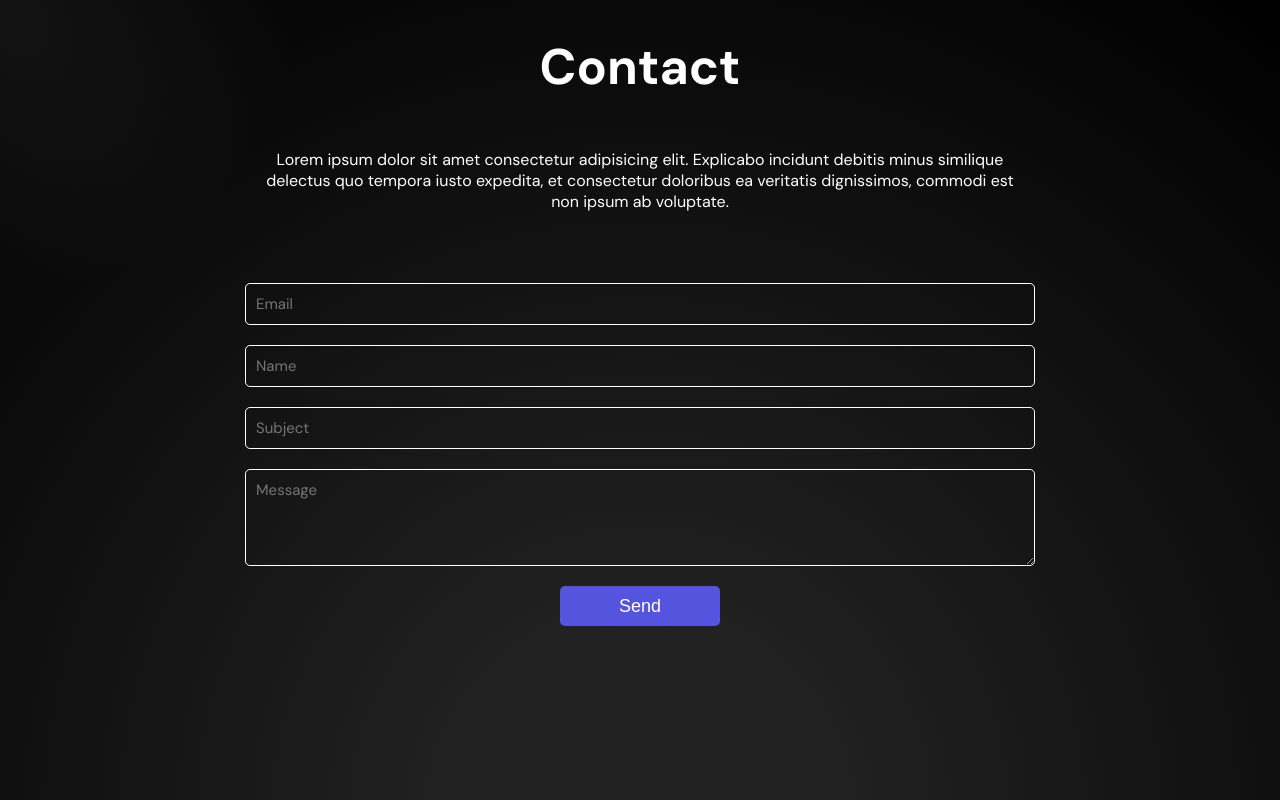
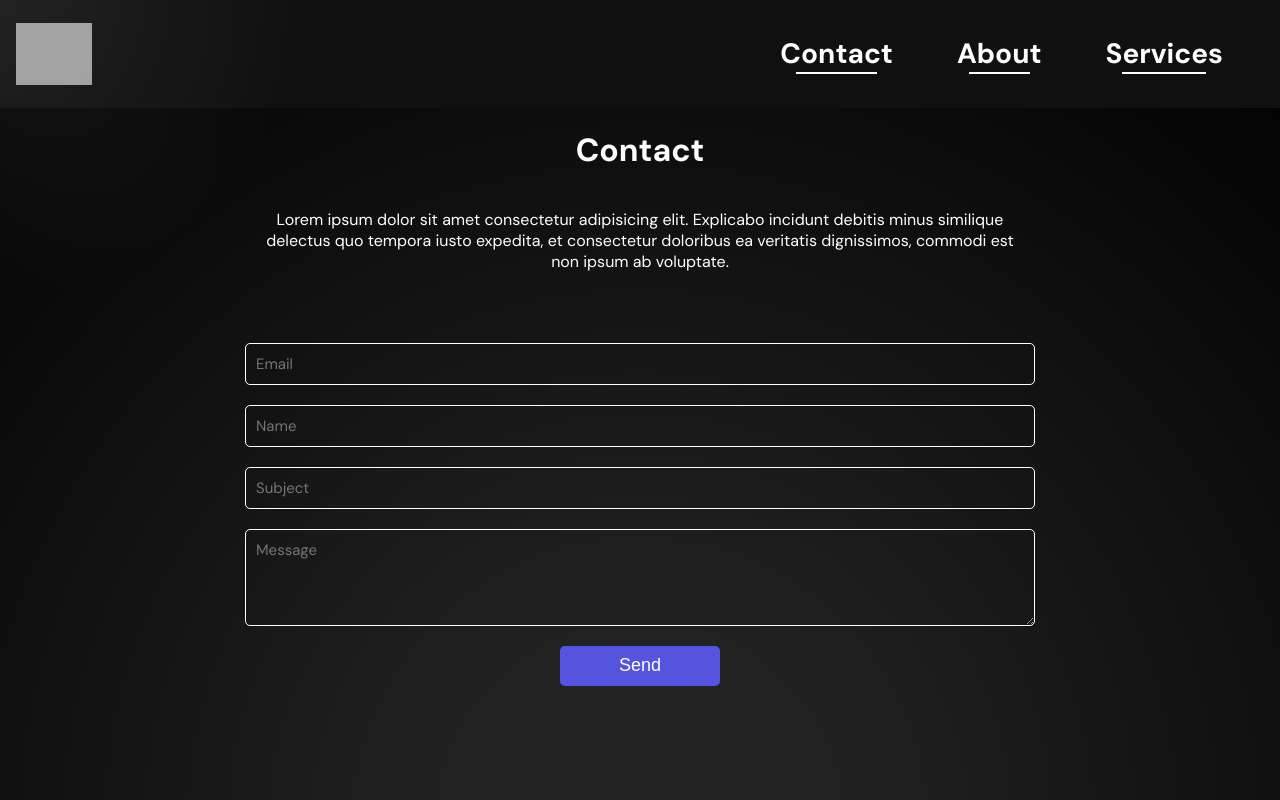
Before and after one commit to addrex/portfolio, a React (Vite) app in the folder portfolio-website/: page / in a window 1280 px wide. Shown: the top 800 px of the page. Built offline with nearby package versions, Linux system fonts and the light colour scheme; grey boxes are pictures that could not be loaded; a web font is replaced by a local one.

Commit message:
Added header, + smallchanges

```diff
--- a/portfolio-website/src/App.jsx
+++ b/portfolio-website/src/App.jsx
@@ -1,6 +1,7 @@
 import Footer from "./components/footer"
 import Contact from "./components/Contact"
 import Test from "./components/Test"
+import Header from "./components/Header"
 
 
 function App() {
@@ -9,9 +10,9 @@ function App() {
   return (
     <>
 
+    <Header />
     <Contact />
     <Footer />
-
 
 
     </>
--- a/portfolio-website/src/CSS/contact.css
+++ b/portfolio-website/src/CSS/contact.css
@@ -15,9 +15,6 @@ body {
 
 }
 
-h1 {
-    font-size: 50px;
-}
 
 .textContainer {
     width: 60%;
--- a/portfolio-website/src/CSS/footer.css
+++ b/portfolio-website/src/CSS/footer.css
@@ -5,7 +5,7 @@ body, html {
     padding: 0;
 }
 
-a {
+.footerColumn a {
     text-decoration: none;
     color: white;
     border-radius: 10px;
@@ -19,7 +19,7 @@ a {
 
 
 
-a:hover {
+.footerColumn a:hover {
     background-color:#173235;
     opacity: 1;
     background-color: rgba(255, 255, 255, 0.1); /* soft glow */
--- /dev/null
+++ b/portfolio-website/src/CSS/header.css
@@ -0,0 +1,67 @@
+.header {
+    width: 100%;
+    height: auto;
+    background-color: #101010;
+    display: flex;
+    flex-direction: row;
+    justify-content: flex-end;
+    align-items: center;
+    font-size: 0px;
+
+}
+
+#headerLastChild {
+    margin-right: 50px;
+}
+
+
+#logoWrapper {
+    width: 80px;
+    height: 80px;
+    display: flex;
+    align-items: center;
+    justify-content: center;
+    margin: 7px;
+    margin-right: auto;
+}
+
+.logo {
+    width: 76px;
+    height: 62px;
+}
+
+.headerElement {
+    display: flex;
+    flex-direction: column;
+    justify-content: center;
+    align-items: center;
+    margin-left: 25px;
+    margin-right: 25px;
+    text-decoration: none;
+    color: white;
+    border-radius: 10px;
+    padding: 7px;
+    transition: background-color 0.3s ease, color 0.3s ease;
+    height: 100%;
+
+}
+
+.headerElement h1 {
+    font-size: 28px;
+    margin: 0;
+    padding: 0;
+}
+
+.headerElement hr {
+    width: 70%;
+    margin: 0;
+    padding: 0;
+    border: 1px solid white;
+}
+
+.header a:hover {
+    background-color:#173235;
+    opacity: 1;
+    background-color: rgba(255, 255, 255, 0.1); /* soft glow */
+
+}
--- /dev/null
+++ b/portfolio-website/src/components/Header.jsx
@@ -0,0 +1,33 @@
+import '../CSS/header.css';
+
+
+
+function Header() {
+    return (
+        <div className="header">
+            <a className="headerElement" id="logoWrapper" href="/">
+                <img src="https://i.ibb.co/bySPvFS/Daler-logo-white.png" alt="" className="logo"/>
+            </a>
+
+            <a className="headerElement" href="/contact">
+                <h1>Contact</h1>
+                <hr />
+            </a>
+
+            <a className="headerElement" href="/about">
+                <h1>About</h1>
+                <hr />
+            </a>
+
+            <a className="headerElement" id="headerLastChild" href="/services">
+                <h1>Services</h1>
+                <hr />
+            </a>
+        </div>
+
+
+    )
+}
+
+
+export default Header
--- a/portfolio-website/src/index.css
+++ b/portfolio-website/src/index.css
@@ -3,6 +3,9 @@
 body {
   margin: 0;
   font-family: 'DM Sans', sans-serif;
+  background-image: url(./assets/Free-Download-Black-Wallpaper-4K-for-Desktop-1.jpg);
+  background-size: cover;
+  background-attachment: fixed;
 }
 
 
```
Also changed, not shown: portfolio-website/src/assets/Free-Download-Black-Wallpaper-4K-for-Desktop-1.jpg (added).
